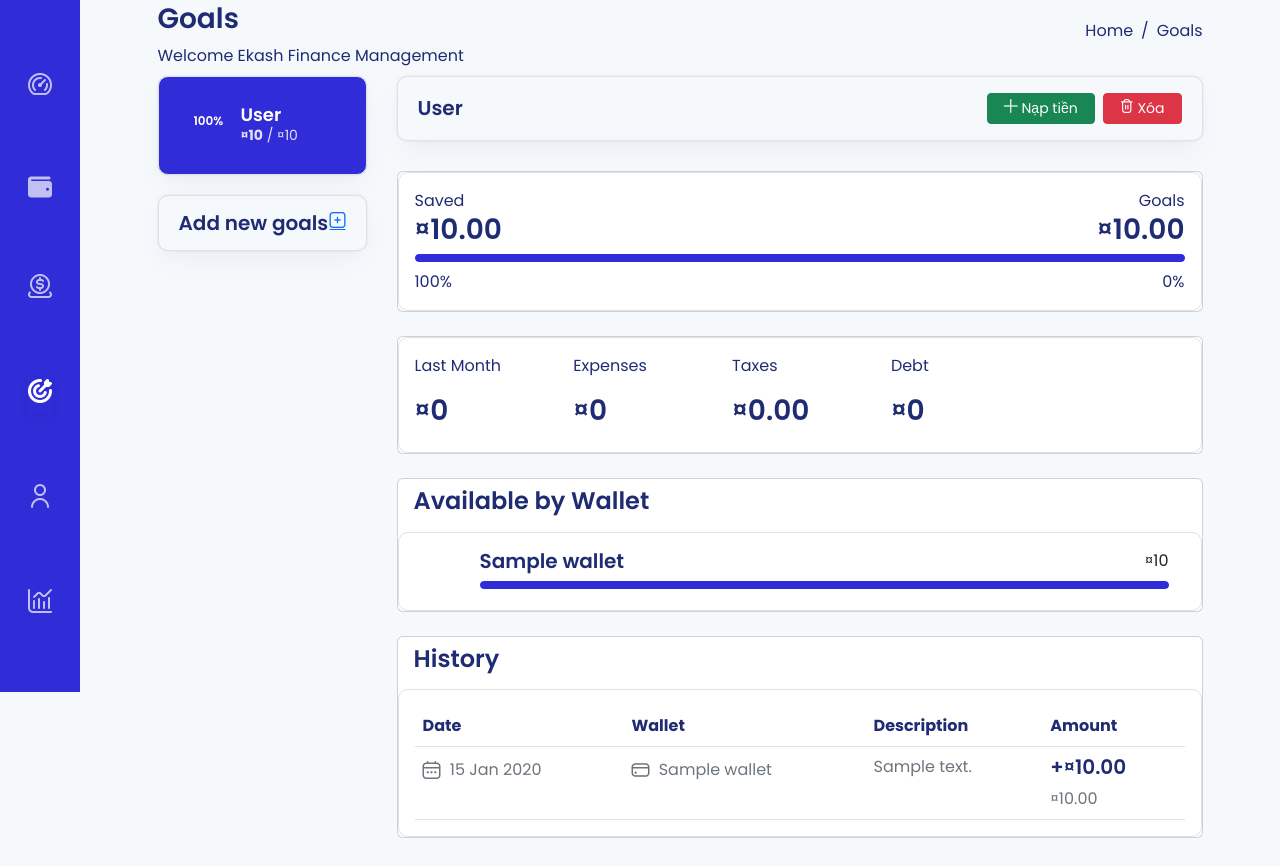
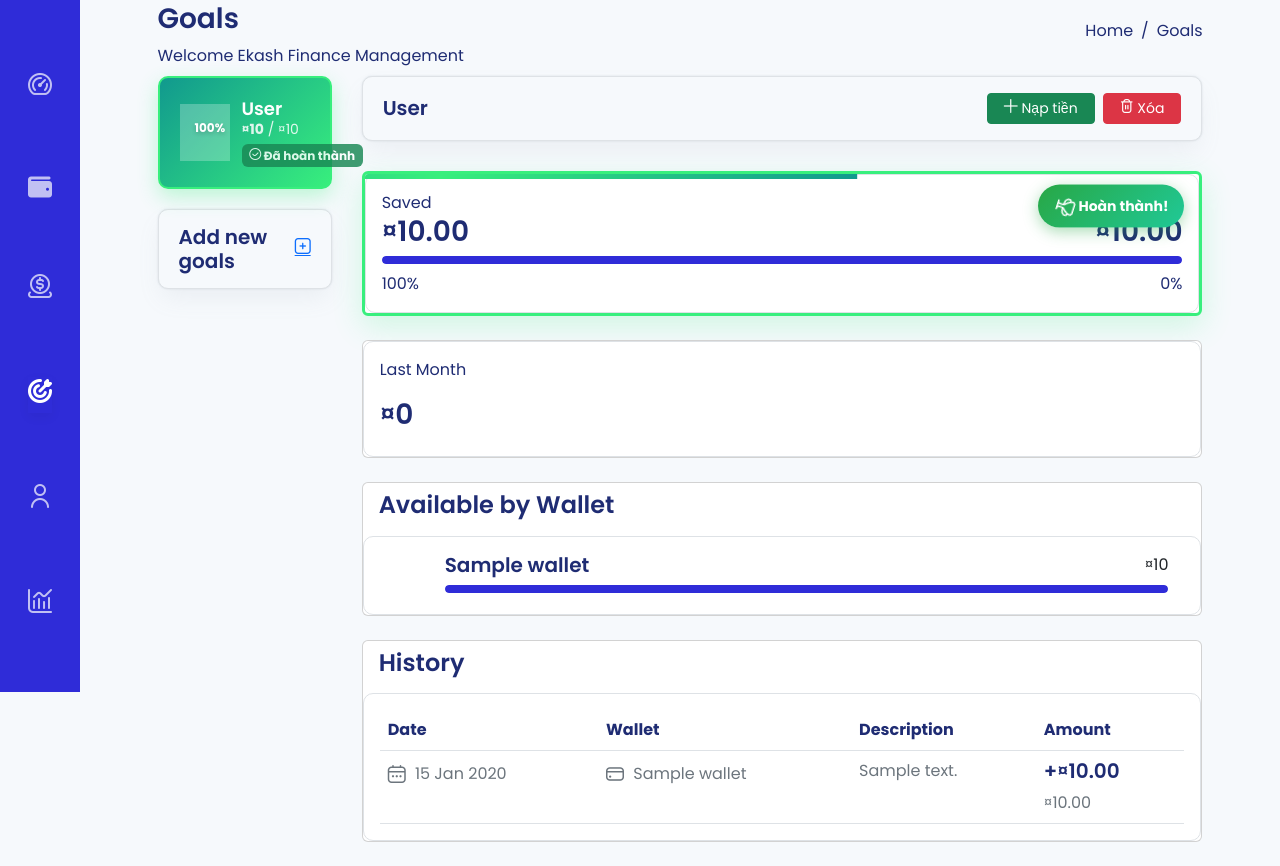
Before and after one commit to TranMinhTan3110/ExpenseManagement, an ASP.NET Core app: page /Goals in a window 1280 px wide. Shown: the part 108-974 px from the top of the page. Before the commit the page ends 946 px from the top, so only its background shows below. Run offline with ASP.NET Core 8, Linux system fonts and the light colour scheme; the visitor is signed in with stand-in values (Sample User, id 1); tables that the repository leaves empty hold one stand-in row (values such as "Sample post"); some libraries are stand-ins or nearby versions.

Commit message:
fix reposive Goals and complete Goals

```diff
--- a/Services/GoalService.cs
+++ b/Services/GoalService.cs
@@ -330,9 +330,6 @@
                 ProgressPercentage = progressPercentage,
                 RemainingAmount = goal.TargetAmount - goal.CurrentAmount,
                 LastMonthSavings = lastMonthDeposits,
-                TotalExpenses = 0,
-                TotalTaxes = 0,
-                TotalDebt = 0,
                 WalletContributions = walletContributions,
                 DepositHistory = depositHistory
             };
--- a/ViewModels/GoalViewModel.cs
+++ b/ViewModels/GoalViewModel.cs
@@ -16,9 +16,7 @@
 
         // Thống kê cho từng goal
         public decimal LastMonthSavings { get; set; }
-        public decimal TotalExpenses { get; set; }
-        public decimal TotalTaxes { get; set; }
-        public decimal TotalDebt { get; set; }
+
 
         // Danh sách ví
         public List<WalletContributionViewModel> WalletContributions { get; set; }
--- a/Views/Goals/Index.cshtml
+++ b/Views/Goals/Index.cshtml
@@ -63,7 +63,7 @@
     {
         <div class="goals-tab">
             <div class="row g-0">
-                <div class="col-xl-3">
+                <div class="col-12 col-xl-2">
                     <div class="nav d-block" role="tablist">
                         <div class="row">
                             @for (int i = 0; i < Model.Goals.Count; i++)
@@ -73,7 +73,10 @@
                                 var tabId = $"goal-{goal.GoalID}";
 
                                 <div class="col-xl-12 col-md-6">
-                                    <div class="goals-nav @isActive" data-bs-toggle="pill" data-bs-target="#@tabId" role="tab">
+                                    <div class="goals-nav @isActive @(goal.CurrentAmount >= goal.TargetAmount ? "goal-completed" : "")"
+                                         data-bs-toggle="pill"
+                                         data-bs-target="#@tabId"
+                                         role="tab">
                                         <div class="goals-nav-circle">
                                             <div id="circle@(i+5)">
                                                 <canvas width="75" height="75" style="height: 50px; width: 50px;"></canvas>
@@ -83,6 +86,15 @@
                                         <div class="goals-nav-text">
                                             <h3>@goal.GoalName</h3>
                                             <p><strong>@goal.CurrentAmount.ToString("C0")</strong> / @goal.TargetAmount.ToString("C0")</p>
+
+                                            @* Badge "Hoàn thành" *@
+                                            @if (goal.CurrentAmount >= goal.TargetAmount)
+                                                {
+                                                    <span class="badge bg-success mt-1">
+                                                        <i class="fi fi-rr-check-circle"></i> Đã hoàn thành
+                                                    </span>
+                                                }
+
                                         </div>
                                     </div>
                                 </div>
@@ -97,7 +109,7 @@
                     </div>
                 </div>
 
-                <div class="col-xl-9">
+                <div class="col-12 col-xl-10">
                     <div class="tab-content goals-tab-content">
                         @for (int i = 0; i < Model.Goals.Count; i++)
                         {
@@ -125,8 +137,14 @@
                                 <div class="row">
                                     <!-- Progress Card -->
                                     <div class="col-xl-12">
-                                        <div class="card">
+                                        <div class="card @(goal.CurrentAmount >= goal.TargetAmount ? "goal-completed-card" : "")">
                                             <div class="card-body">
+                                                @if (goal.CurrentAmount >= goal.TargetAmount)
+                                                    {
+                                                        <div class="completed-badge-float">
+                                                            <i class="fi fi-rr-trophy"></i> Hoàn thành!
+                                                        </div>
+                                                    }
                                                 <div class="d-flex justify-content-between card-save">
                                                     <div>
                                                         <span>Saved</span>
@@ -161,20 +179,17 @@
                                                     </div>
                                                     <div class="col-xl-3 col-lg-3 col-md-6 col-sm-6">
                                                         <div class="goals-widget">
-                                                            <p>Expenses</p>
-                                                            <h3>@goal.TotalExpenses.ToString("C0")</h3>
+
                                                         </div>
                                                     </div>
                                                     <div class="col-xl-3 col-lg-3 col-md-6 col-sm-6">
                                                         <div class="goals-widget">
-                                                            <p>Taxes</p>
-                                                            <h3>@goal.TotalTaxes.ToString("C2")</h3>
+
                                                         </div>
                                                     </div>
                                                     <div class="col-xl-3 col-lg-3 col-md-6 col-sm-6">
                                                         <div class="goals-widget">
-                                                            <p>Debt</p>
-                                                            <h3>@goal.TotalDebt.ToString("C0")</h3>
+
                                                         </div>
                                                     </div>
                                                 </div>
--- a/wwwroot/asset/css/Goals.css
+++ b/wwwroot/asset/css/Goals.css
@@ -409,3 +409,157 @@
         animation: none;
     }
 }
+
+
+/* ============================================
+   🎉 STYLING CHO MỤC TIÊU ĐÃ HOÀN THÀNH
+   ============================================ */
+
+/* Goals Nav - Mục tiêu đã hoàn thành */
+.goals-nav.goal-completed {
+    background: linear-gradient(135deg, #11998e 0%, #38ef7d 100%) !important;
+    border: 2px solid #38ef7d;
+    box-shadow: 0 8px 20px rgba(56, 239, 125, 0.3);
+    position: relative;
+}
+
+    .goals-nav.goal-completed:hover {
+        transform: translateY(-3px);
+        box-shadow: 0 12px 30px rgba(56, 239, 125, 0.4);
+    }
+
+    /* Circle progress cho mục tiêu hoàn thành */
+    .goals-nav.goal-completed .goals-nav-circle {
+        background: rgba(255, 255, 255, 0.25);
+    }
+
+    .goals-nav.goal-completed .percent-goal {
+        color: #fff;
+        font-weight: bold;
+        text-shadow: 0 2px 4px rgba(0, 0, 0, 0.2);
+    }
+
+    /* Badge "Đã hoàn thành" trong nav */
+    .goals-nav.goal-completed .badge {
+        animation: pulse 2s infinite;
+    }
+
+@keyframes pulse {
+    0%, 100% {
+        opacity: 1;
+    }
+
+    50% {
+        opacity: 0.8;
+    }
+}
+
+/* ============================================
+   CARD CHI TIẾT MỤC TIÊU ĐÃ HOÀN THÀNH
+   ============================================ */
+
+/* Card progress */
+.goal-completed-card {
+    border: 3px solid #38ef7d;
+    box-shadow: 0 10px 30px rgba(56, 239, 125, 0.2);
+    position: relative;
+    overflow: hidden;
+}
+
+    .goal-completed-card::before {
+        content: "";
+        position: absolute;
+        top: 0;
+        left: 0;
+        right: 0;
+        height: 5px;
+        background: linear-gradient(90deg, #11998e, #38ef7d, #11998e);
+        animation: shimmer 3s infinite;
+    }
+
+@keyframes shimmer {
+    0% {
+        transform: translateX(-100%);
+    }
+
+    100% {
+        transform: translateX(100%);
+    }
+}
+
+/* Badge "Hoàn thành" floating */
+.completed-badge-float {
+    position: absolute;
+    top: 15px;
+    right: 15px;
+    background: linear-gradient(135deg, #28a745, #20c997);
+    color: white;
+    padding: 8px 16px;
+    border-radius: 25px;
+    font-size: 14px;
+    font-weight: bold;
+    display: flex;
+    align-items: center;
+    gap: 6px;
+    box-shadow: 0 4px 15px rgba(40, 167, 69, 0.4);
+    animation: bounce 2s infinite;
+    z-index: 10;
+}
+
+    .completed-badge-float i {
+        font-size: 18px;
+        animation: rotate 2s linear infinite;
+    }
+
+@keyframes bounce {
+    0%, 100% {
+        transform: translateY(0);
+    }
+
+    50% {
+        transform: translateY(-5px);
+    }
+}
+
+@keyframes rotate {
+    from {
+        transform: rotate(0deg);
+    }
+
+    to {
+        transform: rotate(360deg);
+    }
+}
+
+/* Progress bar màu xanh cho mục tiêu hoàn thành */
+.goal-completed-card .progress-bar.bg-success {
+    background: linear-gradient(90deg, #28a745, #20c997, #38ef7d) !important;
+    background-size: 200% auto;
+    animation: gradient 3s linear infinite;
+}
+
+@keyframes gradient {
+    0% {
+        background-position: 0% center;
+    }
+
+    100% {
+        background-position: 200% center;
+    }
+}
+
+/* ============================================
+   RESPONSIVE
+   ============================================ */
+
+@media (max-width: 768px) {
+    .completed-badge-float {
+        font-size: 12px;
+        padding: 6px 12px;
+    }
+
+    .goals-nav.goal-completed .badge {
+        font-size: 10px;
+        padding: 3px 8px;
+    }
+}
```
